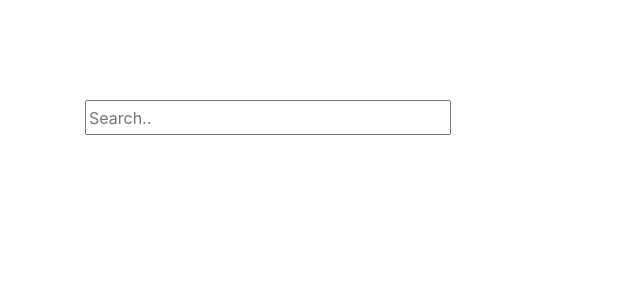
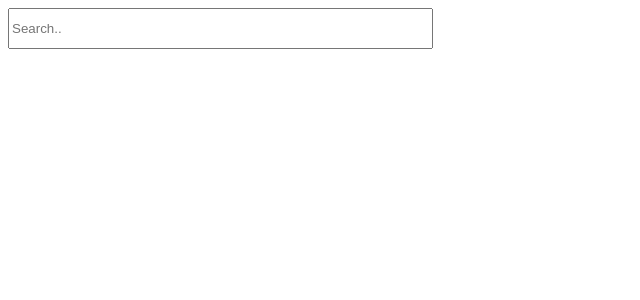
Before and after one commit to anurag04-code/searchbox-assignment, a React (Create React App) app: page / in a window 1280 px wide. Shown: the top 300 px of the page, without its empty margins (0-640 px from the left). Built offline with nearby package versions, Linux system fonts and the light colour scheme.

Commit message:
removing bootstrap

```diff
--- a/src/App.js
+++ b/src/App.js
@@ -35,7 +35,7 @@ const App = () => {
     setSearchResult(results);
   }, [searchTerm]);
 	return(
-		<div className='container'>
+		<div>
 			<input className='Search' type='text' value={searchTerm} placeholder='Search..' onChange={handleChange} onKeyDown={handlekey}></input>
 			<List searchResult={searchResult} searchTerm={searchTerm} active={active}/>
 		</div>
--- a/src/index.js
+++ b/src/index.js
@@ -2,5 +2,4 @@ import React from 'react'
 import ReactDOM from 'react-dom'
 import App from './App.js'
 
-import 'bootstrap/dist/css/bootstrap.min.css';
 ReactDOM.render(<App /> , document.getElementById('root'))
--- a/src/styles.css
+++ b/src/styles.css
@@ -1,14 +1,3 @@
-
-.container {
-  display: flex;
-  flex-direction: column;
-  justify-content: space-between;
-  background: #FFFFFF;
-  border-radius: 8px;
-  height: 60%;
-  width: 33%;
-  margin : 100px;
-}
 
 .Search {
 	width : 33%;
```
